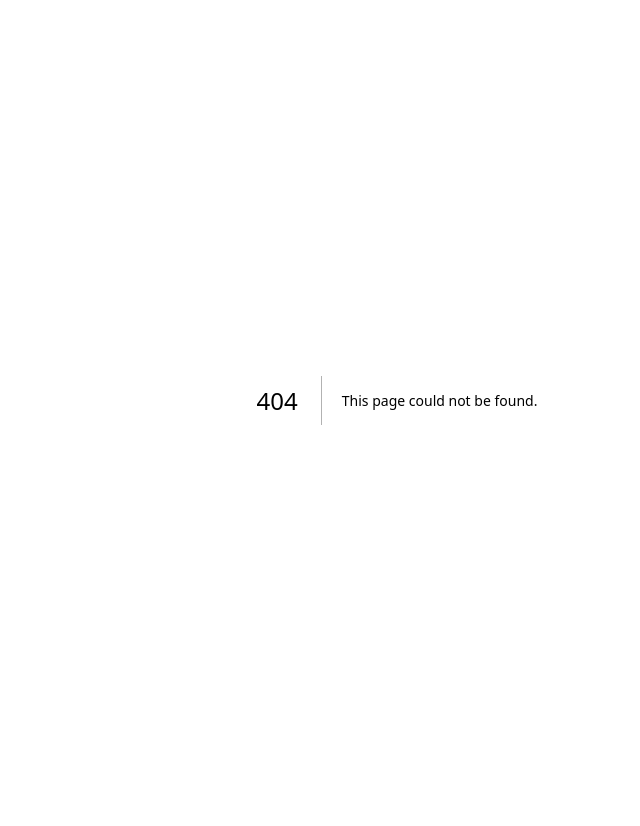
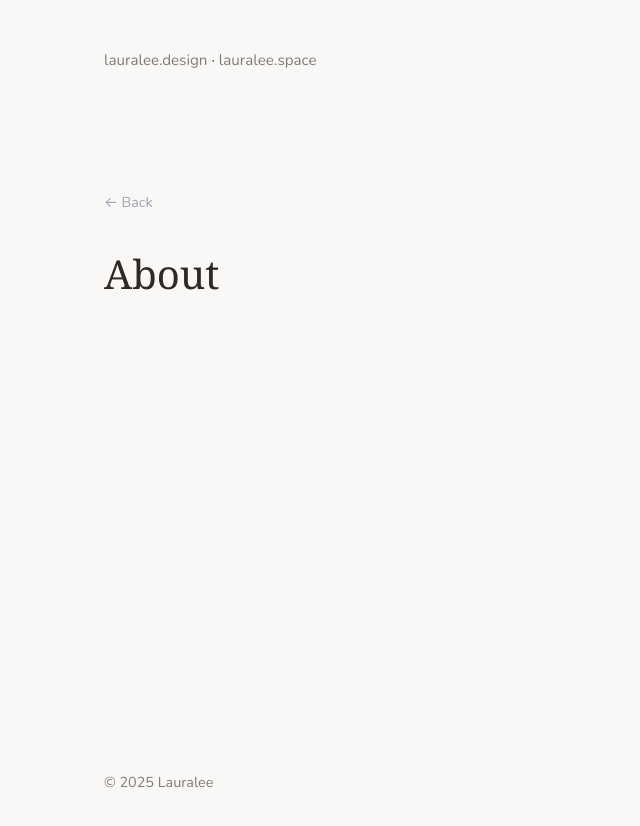
Before and after one commit to flores8/lauralee2025, a Next.js app: page /about in a window 1280 px wide. Before the commit this address had no page. Shown: the top 826 px of the page, without its empty margins (243-883 px from the left). Before the commit the page ends 800 px from the top, so only its background shows below. Built offline with nearby package versions, Linux system fonts and the light colour scheme.

Commit message:
initial commit

```diff
--- /dev/null
+++ b/app/about/page.js
@@ -0,0 +1,13 @@
+import Link from 'next/link'
+
+export default function About() {
+  return (
+    <div className="intro">
+      <Link href="/" style={{ fontSize: '0.9rem', opacity: 0.6 }}>
+        ← Back
+      </Link>
+      <h1 style={{ marginTop: '2rem' }}>About</h1>
+      {/* Content to be added */}
+    </div>
+  )
+}
--- a/app/globals.css
+++ b/app/globals.css
@@ -1,42 +1,153 @@
-:root {
-  --background: #ffffff;
-  --foreground: #171717;
+/* Reset and Base Styles */
+* {
+  margin: 0;
+  padding: 0;
+  box-sizing: border-box;
 }
 
-@media (prefers-color-scheme: dark) {
-  :root {
-    --background: #0a0a0a;
-    --foreground: #ededed;
-  }
-}
-
-html,
-body {
-  max-width: 100vw;
-  overflow-x: hidden;
+html {
+  scroll-behavior: smooth;
 }
 
 body {
-  color: var(--foreground);
-  background: var(--background);
-  font-family: Arial, Helvetica, sans-serif;
+  font-family: 'Nunito', -apple-system, BlinkMacSystemFont, 'Segoe UI', sans-serif;
+  font-size: 18px;
+  line-height: 1.7;
+  color: #2D2A26;
+  background-color: #FAF8F6;
+  font-weight: 400;
   -webkit-font-smoothing: antialiased;
   -moz-osx-font-smoothing: grayscale;
 }
 
-* {
-  box-sizing: border-box;
-  padding: 0;
-  margin: 0;
+/* Typography */
+h1, h2, h3, h4, h5, h6 {
+  font-family: 'Noto Serif', Georgia, serif;
+  font-weight: 400;
+  line-height: 1.3;
+  color: #2D2A26;
 }
 
-a {
-  color: inherit;
-  text-decoration: none;
+h1 {
+  font-size: 2.5rem;
+  margin-bottom: 1rem;
 }
 
-@media (prefers-color-scheme: dark) {
-  html {
-    color-scheme: dark;
+p {
+  margin-bottom: 1.5rem;
+}
+
+p:last-child {
+  margin-bottom: 0;
+}
+
+/* Links */
+a {
+  color: #5D6B85;
+  text-decoration: none;
+  transition: color 0.2s ease;
+}
+
+a:hover {
+  color: #445163;
+}
+
+/* Layout */
+.container {
+  max-width: 650px;
+  margin: 0 auto;
+  padding: 0 2rem;
+}
+
+/* Navigation */
+nav {
+  padding: 3rem 0;
+  font-family: 'Nunito', sans-serif;
+  font-size: 0.95rem;
+}
+
+nav a {
+  color: #2D2A26;
+  opacity: 0.6;
+  transition: opacity 0.2s ease;
+}
+
+nav a:hover {
+  opacity: 1;
+  color: #2D2A26;
+}
+
+/* Main Content */
+main {
+  min-height: calc(100vh - 200px);
+  padding: 4rem 0;
+  animation: fadeIn 0.6s ease-out;
+}
+
+/* Home Page Specific */
+.intro {
+  max-width: 580px;
+}
+
+.intro h1 {
+  margin-bottom: 2.5rem;
+}
+
+.intro p {
+  font-size: 1.1rem;
+  line-height: 1.8;
+}
+
+.more-link {
+  display: inline-block;
+  margin-top: 2rem;
+  font-size: 1rem;
+  opacity: 0.8;
+  transition: opacity 0.2s ease;
+}
+
+.more-link:hover {
+  opacity: 1;
+}
+
+/* Footer */
+footer {
+  padding: 3rem 0;
+  font-size: 0.9rem;
+  opacity: 0.6;
+}
+
+/* Animations */
+@keyframes fadeIn {
+  from {
+    opacity: 0;
+    transform: translateY(10px);
+  }
+  to {
+    opacity: 1;
+    transform: translateY(0);
   }
 }
+
+/* Responsive */
+@media (max-width: 768px) {
+  body {
+    font-size: 16px;
+  }
+
+  h1 {
+    font-size: 2rem;
+  }
+
+  .container {
+    padding: 0 1.5rem;
+  }
+
+  main {
+    padding: 2rem 0;
+  }
+
+  .intro p {
+    font-size: 1rem;
+  }
+}
--- a/app/layout.js
+++ b/app/layout.js
@@ -1,27 +1,36 @@
-import { Geist, Geist_Mono } from "next/font/google";
-import "./globals.css";
-
-const geistSans = Geist({
-  variable: "--font-geist-sans",
-  subsets: ["latin"],
-});
-
-const geistMono = Geist_Mono({
-  variable: "--font-geist-mono",
-  subsets: ["latin"],
-});
+import './globals.css'
 
 export const metadata = {
-  title: "Create Next App",
-  description: "Generated by create next app",
-};
+  title: 'Lauralee - Designer, Wife, Mother, Lifelong Learner',
+  description: 'The quiet center of everything I do. A personal narrative and bio hub.',
+}
 
 export default function RootLayout({ children }) {
   return (
     <html lang="en">
-      <body className={`${geistSans.variable} ${geistMono.variable}`}>
-        {children}
+      <head>
+        <link rel="preconnect" href="https://fonts.googleapis.com" />
+        <link rel="preconnect" href="https://fonts.gstatic.com" crossOrigin="anonymous" />
+        <link
+          href="https://fonts.googleapis.com/css2?family=Noto+Serif:ital,wght@0,300;0,400;0,500;1,400&family=Nunito:ital,wght@0,300;0,400;0,500;0,600;1,400&display=swap"
+          rel="stylesheet"
+        />
+      </head>
+      <body>
+        <div className="container">
+          <nav>
+            <a href="https://lauralee.design" target="_blank" rel="noopener noreferrer">lauralee.design</a>
+            {' · '}
+            <a href="https://lauralee.space" target="_blank" rel="noopener noreferrer">lauralee.space</a>
+          </nav>
+          <main>
+            {children}
+          </main>
+          <footer>
+            <p>© {new Date().getFullYear()} Lauralee</p>
+          </footer>
+        </div>
       </body>
     </html>
-  );
+  )
 }
```
Also changed, not shown: app/page.js (+19 -90 lines), app/page.module.css (deleted, +0 -167 lines), 1 other file (tests, documents, lock files or other folders).
